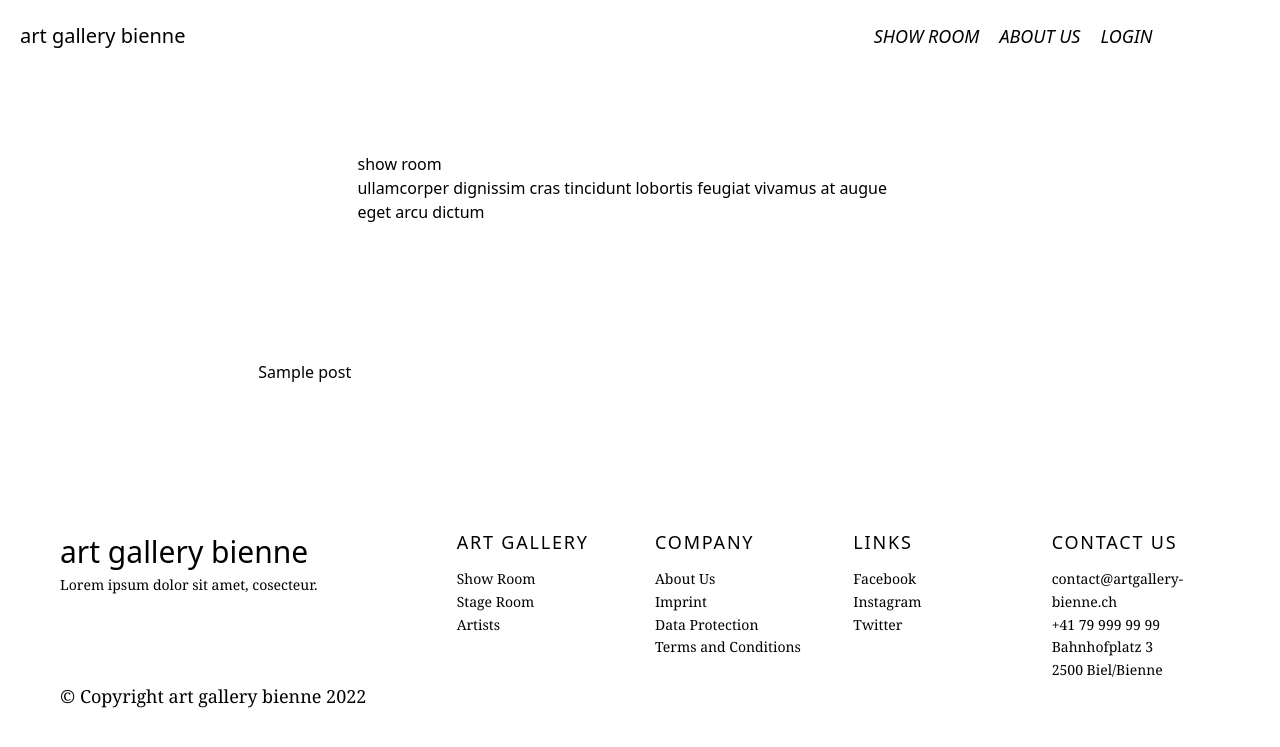
After one commit to kirillwolkow/artgallerybienne, a Django app: page /art/1 in a window 1280 px wide. The commit adds this page. Shown: the top 747 px of the page. Run offline with Django 4.2, Linux system fonts and the light colour scheme; tables that the repository leaves empty hold one stand-in row (values such as "Sample post"); some libraries are stand-ins or nearby versions.

Commit message:
create path, view and template for detail view

```diff
--- /dev/null
+++ b/project/gallery/templates/gallery/art_detail.html
@@ -0,0 +1,20 @@
+{% extends 'base.html' %}
+{% load static %}
+
+{% block content %}
+
+<section class="list-section relative">
+    <main id="art-list-section" class="max-w-7xl py-20 mx-auto">
+        <div class="grid grid-cols-12 place-content-start px-[60px] gap-x-[30px]">
+            <div class="col-start-4 col-end-10 mb-28">
+                <h2 class="main-title">show room</h2>
+                <p>ullamcorper dignissim cras tincidunt lobortis feugiat vivamus at augue eget arcu dictum</p>
+            </div>
+            <div class="my-6 col-start-3 col-end-11">
+                    {{ post.title }}
+            </div>
+        </div>
+    </main>
+</section>
+
+{% endblock content %}
--- a/project/gallery/templates/gallery/art_list.html
+++ b/project/gallery/templates/gallery/art_list.html
@@ -24,7 +24,7 @@
                         <div>
                             <button
                                 class="inline-flex items-center bg-gold-leaf text-white border-0 py-1 px-4 focus:outline-none rounded-sm text-base mt-4 mr-6 md:mt-0">
-                                <a href="#">View Art</a>
+                                <a href="{% url 'art' post.pk %}">View Art</a>
                             </button>
                             <button
                                 class="inline-flex items-center bg-white text-gold-leaf border border-gold-leaf py-1 px-4 focus:outline-none rounded-sm text-base mt-4 md:mt-0">
--- a/project/gallery/urls.py
+++ b/project/gallery/urls.py
@@ -6,4 +6,5 @@ urlpatterns = [
     path('', views.index, name='index'),
     path('art-create/', views.ArtCreate.as_view(), name='art-create'),
     path('art-list/', views.ArtListView.as_view(), name='art-list'),
+    path('art/<int:pk>', views.ArtDetailView.as_view(), name='art'),
 ]
--- a/project/gallery/views.py
+++ b/project/gallery/views.py
@@ -1,6 +1,7 @@
 from django.shortcuts import render
 from django.views.generic.edit import CreateView
 from django.views.generic.list import ListView
+from django.views.generic.detail import DetailView
 # from django.contrib.auth.mixins import LoginRequiredMixin
 
 from gallery.models import Post
@@ -28,3 +29,9 @@ class ArtListView(ListView):
     template_name = "gallery/art_list.html"
     context_object_name = "posts"
     ordering = ["-created_at"]
+
+
+class ArtDetailView(DetailView):
+    model = Post
+    template_name = "gallery/art_detail.html"
+    context_object_name = "post"
```
